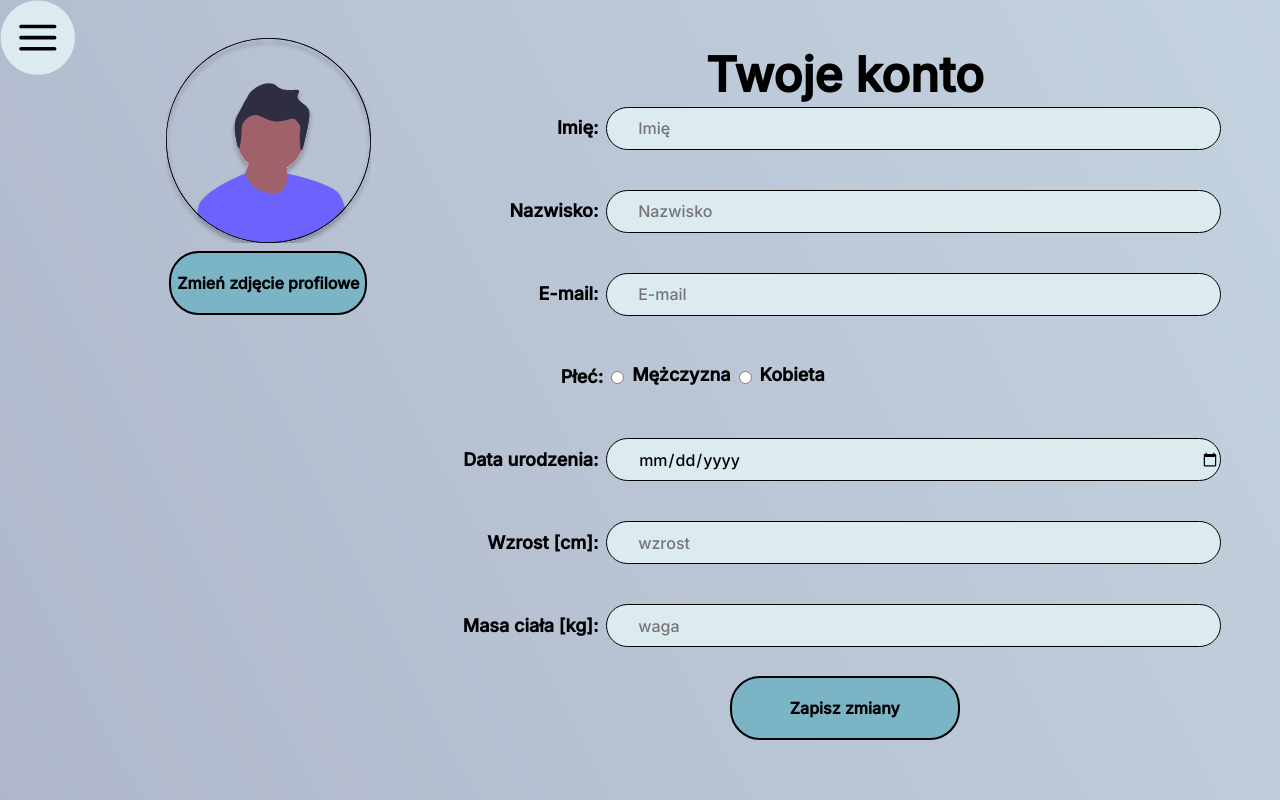
After one commit to leronkz/FitG, a PHP site: page /public/views/profile.html in a window 1280 px wide. The commit adds this page. Run offline with PHP 8.4, Linux system fonts and the light colour scheme; some libraries are stand-ins or nearby versions.

Commit message:
Added new view and style

```diff
--- /dev/null
+++ b/public/css/profile_style.css
@@ -0,0 +1,108 @@
+body{
+    margin:0;
+}
+
+.container{
+     width: 100vw;
+    height: 100vh;
+    background: linear-gradient(242.92deg, rgba(188, 205, 219, 0.89) 0.71%, rgba(166, 174, 196, 0.89) 100%);
+    display:flex;
+    flex-direction:row;
+    justify-content: space-between;
+}
+
+button{
+
+    box-sizing: border-box;
+    background: #7BB4C4;
+    border: 2px solid #000000;
+    border-radius: 30px;
+    cursor:pointer;
+    height:4em;
+    font-family: 'Inter';
+    font-style: normal;
+    line-height: 24px;
+    font-size:16px;
+    font-weight: 700;
+}
+
+input{
+    box-sizing:border-box;
+    background: #DBEBF0;
+    border: 1px solid #000000;
+    border-radius: 30px;
+    margin:8px;
+    width:80%;
+    height: 100%;
+    padding-left: 4%;
+    font-family: 'Inter';
+    font-style: normal;
+    line-height: 24px;
+    font-size:16px;
+}
+
+.form{
+    display:flex;
+    flex-direction: column;
+    margin-top:4%;
+    margin-right:4%;
+    height: 90%;
+    width: 60%;
+}
+
+.profile-picture{
+    display: flex;
+    flex-direction: column;
+    align-items: center;
+    margin-top: 3%;
+}
+.text{
+    font-family: 'Inter';
+    font-style: normal;
+    line-height: 24px;
+    font-size:18px;
+}
+label{
+    display: flex;
+    flex-direction:row;
+    align-items: center;
+    justify-content: flex-end;
+    margin-bottom:2em;
+    margin-top:1%;
+    width: 100%;
+    height: 6%;
+
+}
+label[for="zatwierdz-zmiany"]{
+    align-self: center;
+    width:30%;
+}
+.save-button{
+    width:100%;
+}
+label[for="plec"]{
+    justify-content: flex-start;
+    align-items: center;
+    width: 50%;
+    padding-left: 13%;
+}
+.man-radio-inline{
+    display:flex;
+    flex-direction:row;
+}
+.main-text{
+    align-self: center;
+    font-family: 'Inter';
+    font-style:normal;
+    font-weight: 700;
+    font-size:48px;
+    line-height: 48px;
+}
+@media only screen and (max-device-width: 420px){
+    .container{
+        flex-direction:column;
+    }
+    *{
+        font-size: 36px;
+    }
+}
--- a/public/css/register.css
+++ b/public/css/register.css
@@ -10,8 +10,8 @@
 
     line-height: 24px;
     font-size: 20px;
+    font-family: 'Inter';
     font-style: normal;
-    font-family: sans-serif;
     font-weight: 700;
 }
 
@@ -28,8 +28,8 @@
 
     line-height: 24px;
     font-size: 20px;
+    font-family: 'Inter';
     font-style: normal;
-    font-family: sans-serif;
     font-weight: 700;
 }
 
--- /dev/null
+++ b/public/views/profile.html
@@ -0,0 +1,65 @@
+<!DOCTYPE html>
+
+<head>
+    <link rel="stylesheet" type="text/css" href="../css/profile_style.css">
+    <script src="https://kit.fontawesome.com/7fd64f3cef.js" crossorigin="anonymous"></script>
+    <link rel="preconnect" href="https://fonts.googleapis.com">
+    <link rel="preconnect" href="https://fonts.gstatic.com" crossorigin>
+    <link href="https://fonts.googleapis.com/css2?family=Inter:wght@500&display=swap" rel="stylesheet">
+    <title>PROFILE PAGE</title>
+</head>
+
+<body>
+    <div class="container">
+        <nav>
+            <img src="../img/lista_rozwijana.svg">
+        </nav>
+        <div class="profile-picture">
+            <img src="../img/profile_picture.svg">
+            <button class="change-image">Zmień zdjęcie profilowe</button>
+        </div>
+        <div class="form">
+            <b class="main-text">Twoje konto</b>
+            <label for="imie">
+                <b class="text">Imię: </b>
+                <input name="im" type="text" placeholder="Imię">
+            </label>
+            <label for="nazwisko">
+                <b class="text">Nazwisko: </b>
+                <input name="nazw" type="text" placeholder="Nazwisko">
+            </label>
+            <label for="e-mail">
+                <b class="text">E-mail: </b>
+                <input name="mail" type="text" placeholder="E-mail">
+            </label>
+            <label for="plec">
+                <b class="text">Płeć: </b>
+                <div class="man-radio-inline">
+                    <input type="radio" id="sex_MALE" name="sex" value="MALE">
+                    <b class="text">Mężczyzna</b>
+                    <input type="radio" id="sex_FEMALE" name="sex" value="FEMALE">
+                    <b class="text">Kobieta</b>
+                </div>
+            </label>
+
+                <label for="birthday"><b class="text">Data urodzenia:</b>
+                <input type="date" id="birthday" name="birthday">
+                </label>
+
+            <label for="wzrost">
+                <b class="text">Wzrost [cm]: </b>
+                <input name="wzro" type="number" placeholder="wzrost">
+                <!-- <b class="text">cm</b> -->
+            </label>
+            <label for="masa">
+                <b class="text">Masa ciała [kg]: </b>
+                <input name="mas" type="number" placeholder="waga">
+                <!-- <b class="text">kg</b> -->
+            </label>
+            <label for="zatwierdz-zmiany">
+                <button class ="save-button">Zapisz zmiany</button>
+            </label>
+        </div>
+    </div>
+
+</body>
```
Also changed, not shown: public/css/style.css (+19 -13 lines), public/views/login.html (+7 -5 lines), public/views/main.html (added, +24 -0 lines), public/views/register.html (+7 -4 lines), public/img/lista_rozwijana.svg (added), public/img/profile_picture.svg (added), public/js/script.js (added).
